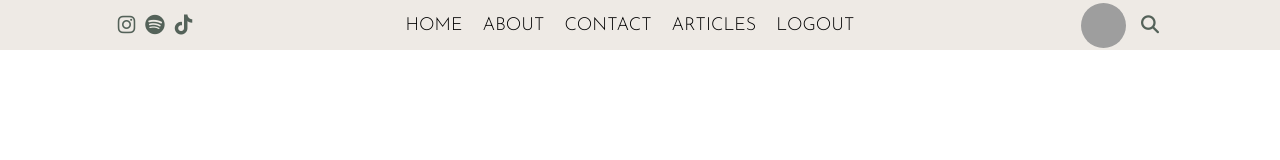
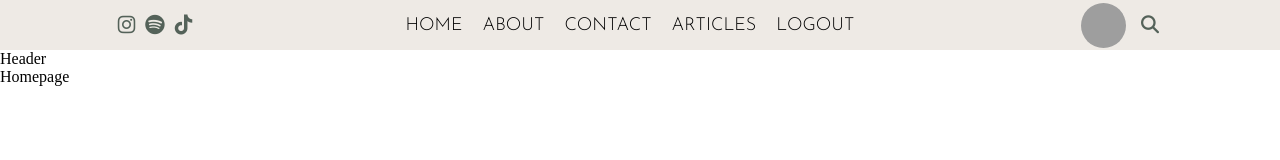
Before and after one commit to angelicav1/wildbyte-react-website, a React (Create React App) app: page / in a window 1280 px wide. Shown: the top 160 px of the page. Built offline with nearby package versions, Linux system fonts and the light colour scheme; grey boxes are pictures that could not be loaded.

Commit message:
added homepage features

```diff
--- a/src/App.js
+++ b/src/App.js
@@ -1,11 +1,12 @@
 import React from "react";
 import TopBar from "./TopBar";
+import Home from "./Home";
 
 export default function App() {
   return (
     <>
       <TopBar />
-
+     <Home />
     </>
   );
 }
--- /dev/null
+++ b/src/Header.js
@@ -0,0 +1,10 @@
+import React from "react";
+import "./header.css";
+
+export default function Header() {
+    return (
+        <div className="header">
+            Header
+        </div>
+    )
+}
--- /dev/null
+++ b/src/Home.js
@@ -0,0 +1,12 @@
+import React from "react";
+import Header from "./Header";
+import "./home.css";
+
+export default function Home() {
+    return (
+        <div className="home">
+            <Header />
+            Homepage
+        </div>
+    )
+}
```
Also changed, not shown: src/header.css (added), src/home.css (added).
